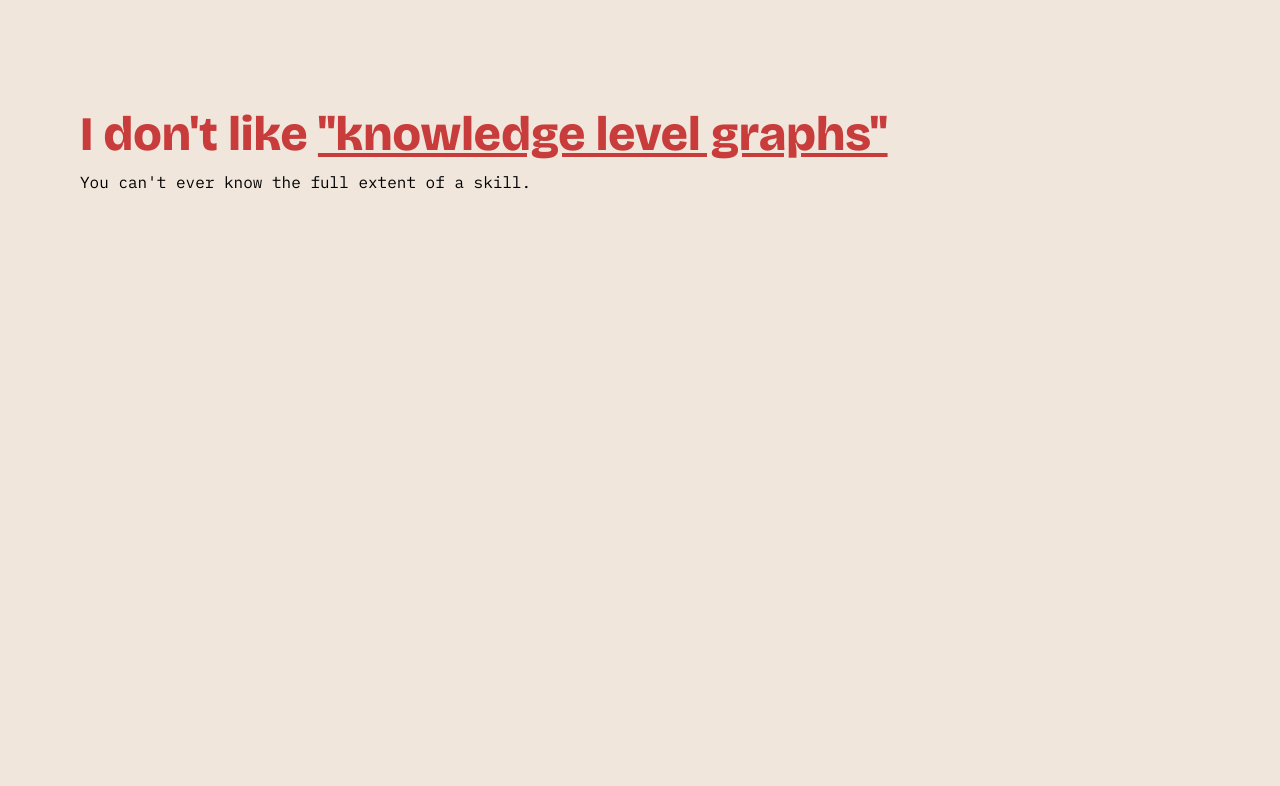
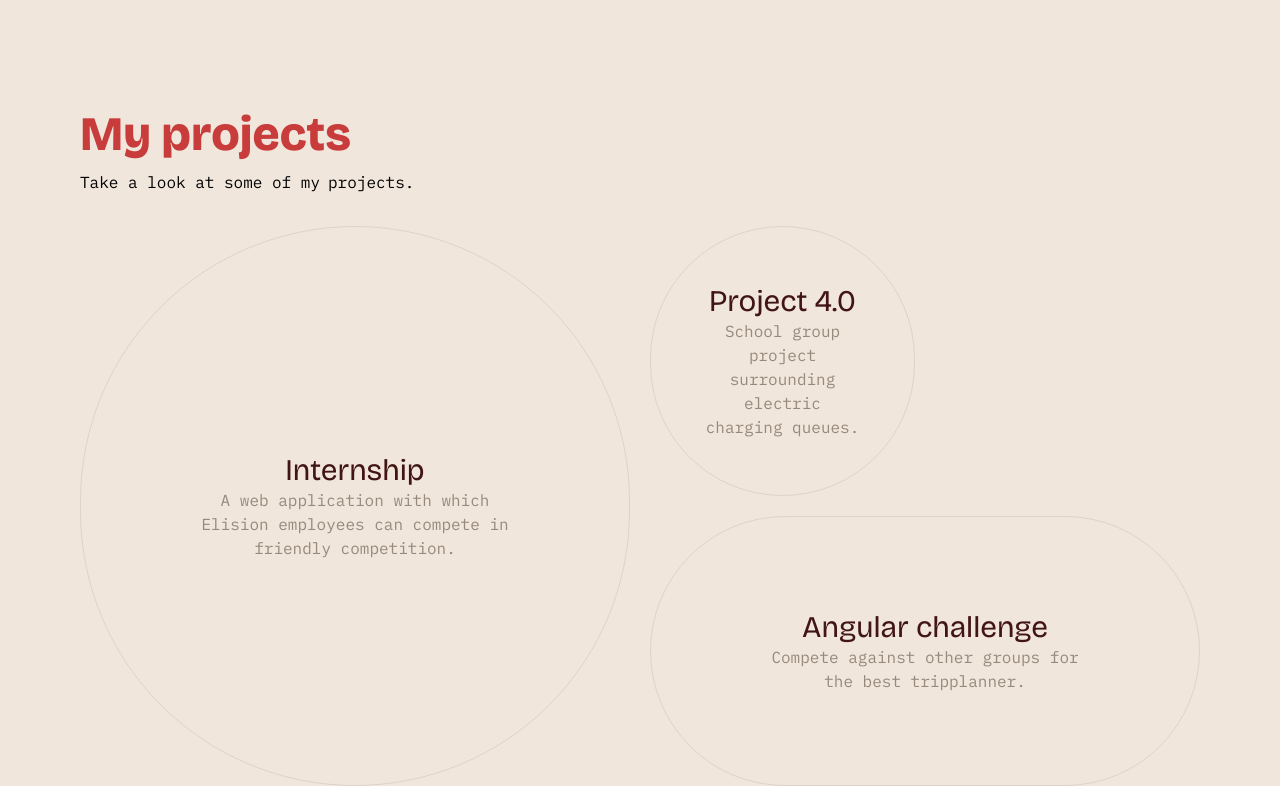
Before and after one commit to meeusnietmeus/portfolio, a SvelteKit app: page / in a window 1280 px wide. Shown: the part 2321-3107 px from the top of the page. Before the commit the page ends 2515 px from the top, so only its background shows below. Built offline with nearby package versions, Linux system fonts and the light colour scheme.

Commit message:
projectennnn

```diff
--- a/src/app.css
+++ b/src/app.css
@@ -5,7 +5,7 @@
 @tailwind utilities;
 
 
-h1, h2 {
+h1, h2, h3 {
     font-family: 'Bricolage Grotesque', sans-serif;
 }
 
--- /dev/null
+++ b/src/lib/components/project.svelte
@@ -0,0 +1,29 @@
+<script lang="ts">
+    import ArrowDownRightIcon from "$lib/icons/arrow-down-right-icon.svelte";
+    import { twMerge } from "tailwind-merge";
+
+    type ComponentProps = {
+        title: string;
+        introduction: string;
+        class: string;
+    };
+
+    const { title, introduction, class: classname }: ComponentProps = $props();
+</script>
+
+<div
+    class={twMerge(
+        "border border-primary-muted/20 flex flex-col rounded-full justify-center items-center group hover:bg-accent transition-colors",
+        classname,
+    )}
+>
+    <h3 class="text-primary text-3xl group-hover:hidden transition">
+        {title}
+    </h3>
+    <p class="text-primary-muted group-hover:hidden max-w-[60%] text-center">
+        {introduction}
+    </p>
+    <ArrowDownRightIcon
+        class="hidden group-hover:block -rotate-90 text-background w-40 h-40"
+    />
+</div>
--- a/src/lib/i18n/lang/freedom_of_speech.json
+++ b/src/lib/i18n/lang/freedom_of_speech.json
@@ -22,11 +22,21 @@
                 "title": "My skill set"
             },
             "projects": {
-                "title_1": "I don't like",
-                "title_2": "\"knowledge level graphs\"",
-                "subtitle": "You can't ever know the full extent of a skill.",
-                "filter_1": "Instead, take a look at some of my",
-                "filter_2": "projects."
+                "title": "My projects",
+                "filter_1": "Take a look at some of my",
+                "filter_2": "projects.",
+                "internship": {
+                    "title": "Internship",
+                    "introduction": "A web application with which Elision employees can compete in friendly competition."
+                },
+                "project-4": {
+                    "title": "Project 4.0",
+                    "introduction": "School group project surrounding electric charging queues."
+                },
+                "angular": {
+                    "title": "Angular challenge",
+                    "introduction": "Compete against other groups for the best tripplanner."
+                }
             }
         }
     }
--- a/src/routes/projects-section.svelte
+++ b/src/routes/projects-section.svelte
@@ -1,4 +1,5 @@
 <script lang="ts">
+    import Project from "$lib/components/project.svelte";
     import { createTranslator } from "$lib/i18n/i18n";
 
     type ComponentProps = {
@@ -11,10 +12,34 @@
 
 <section id="projects">
     <h2 class="text-accent text-5xl font-black">
-        {translator.get("pages.home.projects.title_1")}
-        <span class="underline"
-            >{translator.get("pages.home.projects.title_2")}</span
-        >
+        {translator.get("pages.home.projects.title")}
     </h2>
-    <p class="mt-3">{translator.get("pages.home.projects.subtitle")}</p>
+    <div class="flex items-center mt-3 mb-8 gap-2">
+        <p>{translator.get("pages.home.projects.filter_1")}</p>
+        <p>{translator.get("pages.home.projects.filter_2")}</p>
+    </div>
+    <div class="grid grid-cols-4 grid-rows-2 w-full h-[70vh] gap-5">
+        <Project
+            title={translator.get("pages.home.projects.internship.title")}
+            introduction={translator.get(
+                "pages.home.projects.internship.introduction",
+            )}
+            class="row-span-2 col-span-2"
+        />
+        <Project
+            title={translator.get("pages.home.projects.project-4.title")}
+            introduction={translator.get(
+                "pages.home.projects.project-4.introduction",
+            )}
+            class=""
+        />
+        <div></div>
+        <Project
+            title={translator.get("pages.home.projects.angular.title")}
+            introduction={translator.get(
+                "pages.home.projects.angular.introduction",
+            )}
+            class="col-span-2"
+        />
+    </div>
 </section>
```
